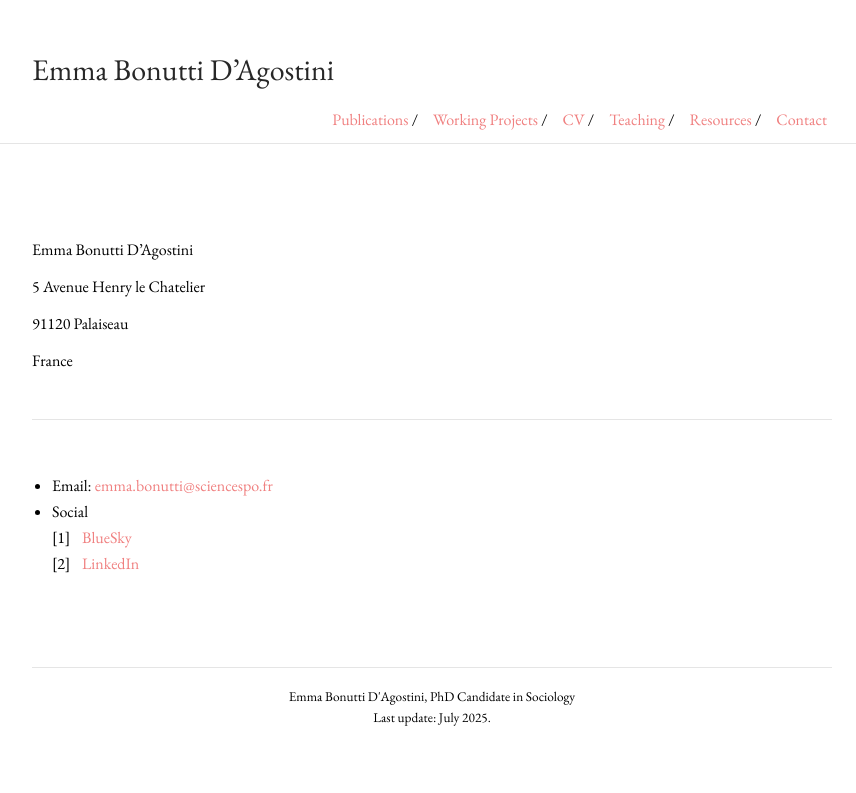
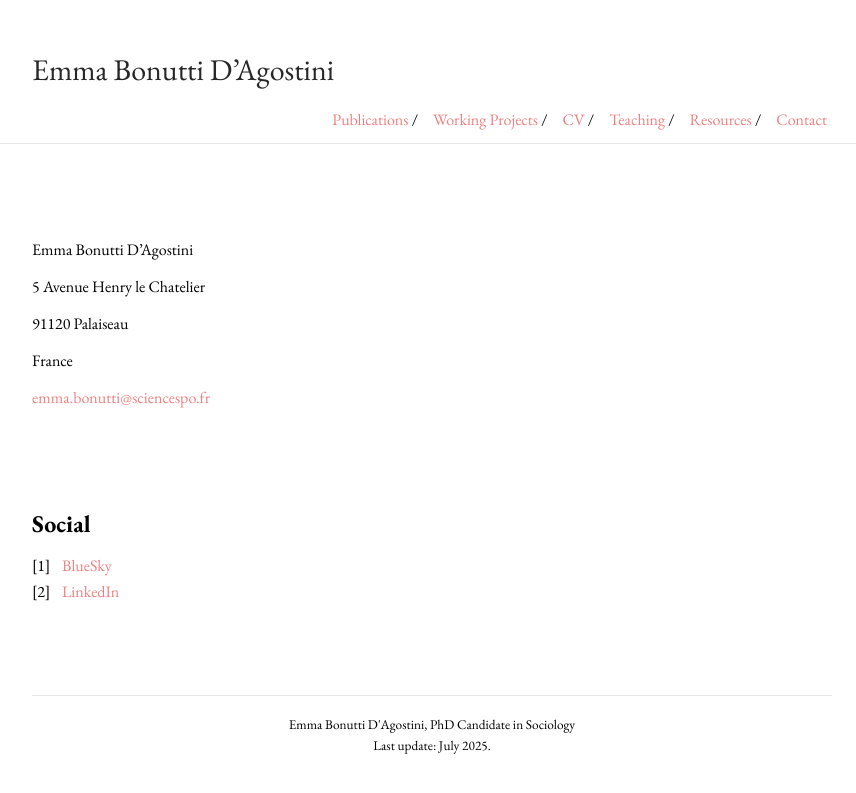
Before and after one commit to emmabonuttidagostini/emmabonuttidagostini.github.io, a Jekyll site: the page built from contact.md, in a window 1280 px wide. Shown: the top 793 px of the page, without its empty margins (208-1064 px from the left). Built offline with Jekyll 4.4.1, drawn with Linux system fonts in a browser that asks for light colours.

Commit message:
Update contact.md

```diff
--- a/contact.md
+++ b/contact.md
@@ -13,14 +13,13 @@ Emma Bonutti D'Agostini
 
 France
 
-<div style="height: 30px;"></div>
----
+[emma.bonutti@sciencespo.fr](mailto:emma.bonutti@sciencespo.fr)
+
 <div style="height: 30px;"></div>
 
-* Email: [emma.bonutti@sciencespo.fr](mailto:emma.bonutti@sciencespo.fr)
-* Social
-  1. [BlueSky](https://bsky.app/profile/emmabonutti.bsky.social)
-  2. [LinkedIn](www.linkedin.com/in/emma-bonutti-d-agostini-2b8026231)
+## Social
+1. [BlueSky](https://bsky.app/profile/emmabonutti.bsky.social)
+2. [LinkedIn](www.linkedin.com/in/emma-bonutti-d-agostini-2b8026231)
 
 
 <div style="height: 70px;"></div>
```
